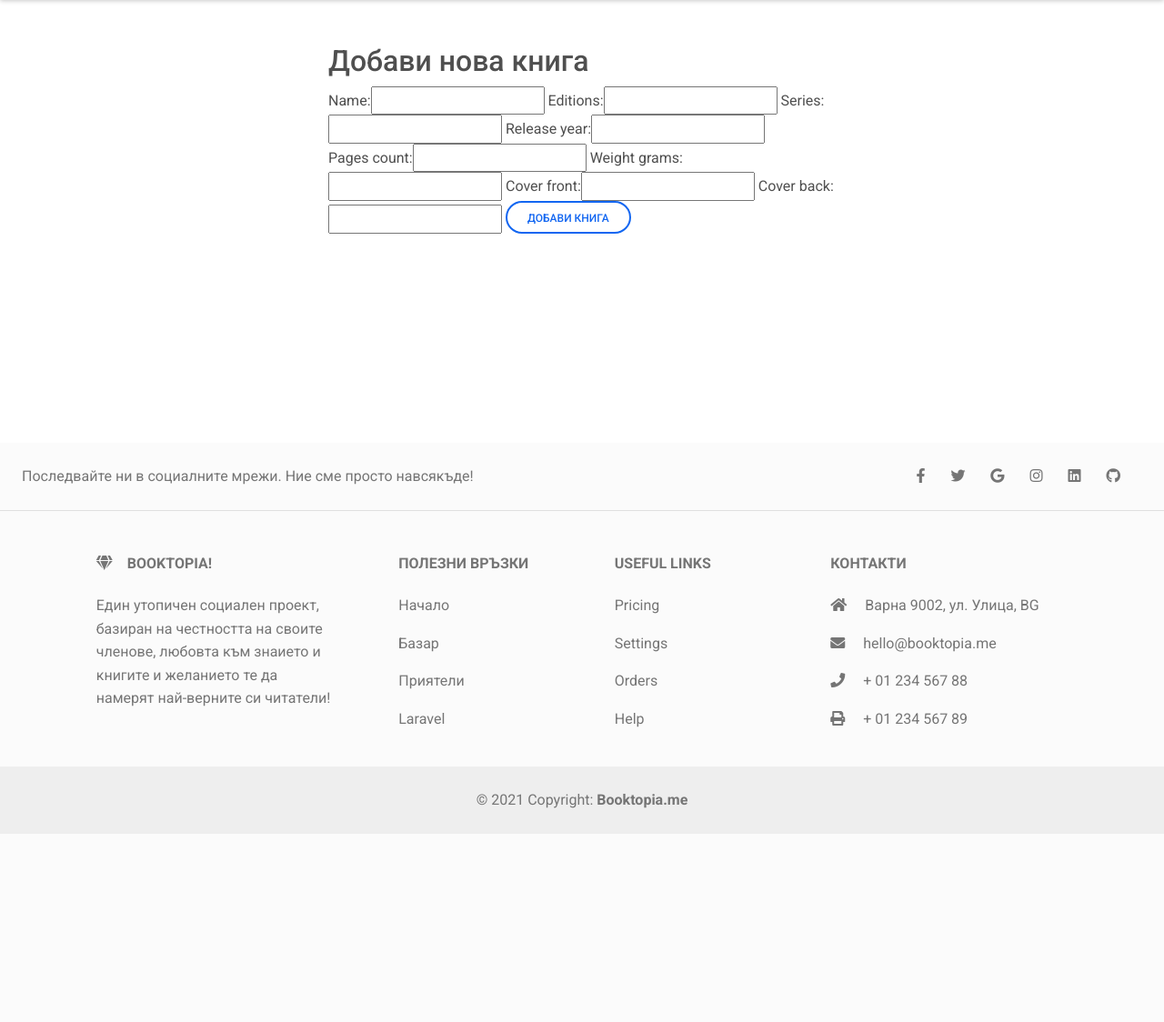
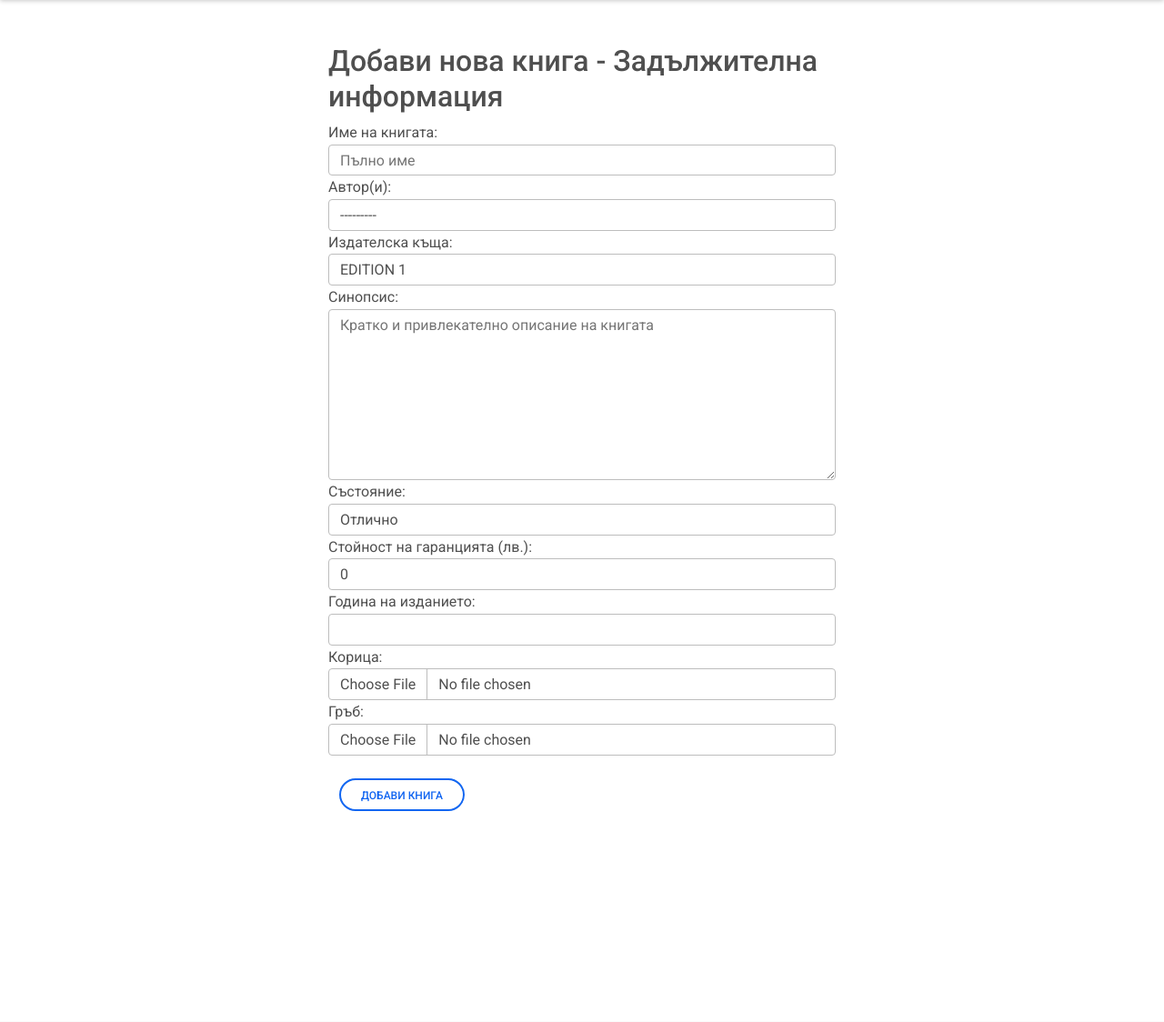
Before and after one commit to analog-void/booktopia, a Django app: page /book/add_book/ in a window 1280 px wide. Shown: the part 276-1400 px from the top of the page at 91% size. Before the commit the page ends 1193 px from the top, so only its background shows below. Run offline with Django 3.2, Linux system fonts and the light colour scheme; data comes from the database, SQL or seed files in the repository; both versions use the stored data as it was after the commit; some libraries are stand-ins or nearby versions.

Commit message:
Daily update

```diff
--- a/booktopia/accounts/views.py
+++ b/booktopia/accounts/views.py
@@ -43,4 +43,4 @@ def register_user(request):
 
 def logout_user(request):
     logout(request)
-    return redirect('index')
+    return redirect('book index')
--- a/booktopia/books/codecuts.py
+++ b/booktopia/books/codecuts.py
@@ -312,3 +312,9 @@ class ProductPriceInlineAdminView(admin.TabularInline):
 
 
 """
+
+<input
+type="{{ widget.type }}"
+name="{{ widget.name }}"{% if widget.value != None %}
+value="{{ widget.value|stringformat:'s' }}"{% endif %}
+{% include "django/forms/widgets/attrs.html" %}>
--- a/booktopia/books/forms.py
+++ b/booktopia/books/forms.py
@@ -1,4 +1,6 @@
 from django import forms
+
+from booktopia.books.models import Book
 
 """
 (
@@ -11,7 +13,6 @@ widget = forms.Textarea(attrs={})
 name = forms.CharField(max_length=100)
 authors = forms.ModelMultipleChoiceField(queryset=Author.objects.all())
 
-
         widget=forms.TextInput(
             attrs={
                 'class': 'form-control',
@@ -22,19 +23,85 @@ authors = forms.ModelMultipleChoiceField(queryset=Author.objects.all())
 )
 """
 
+"""
+       _content_type = forms.ModelChoiceField(
+            queryset=ContentType.objects.filter(id__in=content_types),
+            empty_label=None,
+            label=capfirst(_("model")),
 
-class AddBookForm(forms.Form):
-    name = forms.CharField()
-    editions = forms.CharField()
-    series = forms.CharField()
+"""
 
-    release_year = forms.CharField()
-    pages_count = forms.CharField()
-    weight_grams = forms.IntegerField()
 
-    # a revoir a cote
-    cover_front = forms.CharField()
-    cover_back = forms.CharField()
+class BootstrapFormMixin:
+    def _init_bootstrap(self):
+        for (_, field) in self.fields.items():
+            field.widget.attrs = {
+                'class': 'form-control',
+                # 'for': "typeNumber",
+            }
+
+
+class AddBookForm(forms.ModelForm, BootstrapFormMixin):
+    def __init__(self, *args, **kwargs):
+        super().__init__(*args, **kwargs)
+        self._init_bootstrap()  # cela on peut l'eviter
+
+        self.fields['name'].widget.attrs.update({'placeholder': 'Пълно име',
+                                                 'title': 'New title',
+                                                 'aria-describedby': "textExample1"})
+        self.fields['price_for_rent'].widget.attrs.update({'placeholder': 'Минимална стойност: 1 лев',
+                                                           'value': ''})
+        self.fields['synopsis'].widget.attrs.update({'placeholder': 'Кратко и привлекателно описание на книгата',
+                                                     'rows': 7,})
+
+# TODO: a ajouter plusieurs auteurs par livre,
+# agrandir le synopsis
+# Стойност на гаранцията (лв.): - Add value
+# Release year - DATE type
+#
+    class Meta:
+        model = Book
+        # required_css_class = 'required'
+        # error_css_class = 'error'
+
+        fields = ('name',
+                  'author_name',
+                  'editions',
+                  'synopsis',
+                  'visual_condition',
+                  'price_for_rent',
+                  'release_year',
+                  'cover_front',
+                  'cover_back',
+                  )
+
+        widgets = {
+            'name': forms.TextInput(attrs={'class': 'form-control',
+                                           'title': "test label",
+                                           'placeholder': 'Enter todo text',
+                                           'required': True,
+                                           "template_name": None,
+                                           },
+                                    ),
+
+            'synopsis': forms.Textarea(attrs={'class': 'form-control', 'rows': 7}),
+
+            # attrs={'class': 'form-control'}),  # queryset=Book.objects.all(),
+        }
+
+
+# class AddBookForm(forms.Form):
+#     name = forms.CharField()
+#     editions = forms.CharField()
+#     series = forms.CharField()
+#
+#     release_year = forms.CharField()
+#     pages_count = forms.CharField()
+#     weight_grams = forms.IntegerField()
+#
+#     # a revoir a cote
+#     cover_front = forms.CharField()
+#     cover_back = forms.CharField()
 
 
 class EditBookForm(forms.Form):
--- a/booktopia/books/models.py
+++ b/booktopia/books/models.py
@@ -27,8 +27,8 @@ used_resources.txt
 
 class Author(models.Model):
     timestamp = models.DateTimeField(auto_now_add=True, verbose_name='Дата на създаване на записа')
-    first_name = models.CharField(max_length=25, verbose_name='Име', unique=True)
-    last_name = models.CharField(max_length=25, verbose_name='Фамилия', unique=True)
+    first_name = models.CharField(max_length=25, verbose_name='Име',)
+    last_name = models.CharField(max_length=25, verbose_name='Фамилия', )
     pseudonym = models.CharField(max_length=25, verbose_name='Псевдоним', unique=True, null=True)
 
     date_of_birth = models.DateField(verbose_name='Рожденна Дата', blank=True, null=True)
@@ -240,11 +240,13 @@ class Book(models.Model):
 
     cover_front = models.ImageField(upload_to=file_upload_path, verbose_name='Корица',
                                     null=True, blank=True,
-                                    help_text="Моля, изберете снимка")
+                                    # help_text="Моля, изберете снимка"
+                                    )
 
     cover_back = models.ImageField(upload_to=file_upload_path, verbose_name='Гръб',
                                    null=True, blank=True,
-                                   help_text="Моля, изберете снимка")
+                                   # help_text="Моля, изберете снимка"
+                                   )
 
     @property
     def cover_front_url(self):
@@ -296,7 +298,7 @@ class Book(models.Model):
     book_reviews = models.ForeignKey(Reviews, on_delete=models.CASCADE,
                                      verbose_name='Ревюта', blank=True, null=True)
     owner = models.ForeignKey(Owner, on_delete=models.RESTRICT,
-                              verbose_name='Собственик', null=False)
+                              verbose_name='Собственик', null=True)
 
     # Random string generator for the QR code
     def qr_code_gen(self, request_type=None):
--- a/templates/books/book_add.html
+++ b/templates/books/book_add.html
@@ -1,18 +1,35 @@
 {% extends 'core_template.html' %}
+
+
 
 {% block content_main %}
 
     <div class="container">
-        <form action="{% url 'add new book' %}" class="w-50 m-auto" method="post">
-            <h2>Добави нова книга</h2>
+        <form action="{% url 'add new book' %}"
+              class="w-50 m-auto" method="post"
+              enctype="multipart/form-data">
+            <h2>Добави нова книга - Задължителна информация</h2>
             {% csrf_token %}
             {{ form }}
             {{ form.errors }}
 
-            <button type="submit" class="btn btn-rounded btn-outline-primary">Добави книга</button>
+            {% comment %}
+            {% for field in form %}
+                <div class="form-outline">
+{#                    {{ field }}#}
+{#                    {{ field.label }}#}
+                    <input type="{{ field.widget_type }}" id="{{ field.id_for_label }}" class="form-control"/>
+                    <label class="form-label" for="{{ field.id_for_label }}">{{ field.label }}</label>
+                </div>
+                <br>
+            {% endfor %}
+
+{% endcomment %}
+            <div class="container">
+                <br>
+                <button type="submit" class="btn btn-rounded btn-outline-primary">Добави книга</button>
+            </div>
         </form>
-
-
     </div>
 
 {% endblock %}
```
Also changed, not shown: booktopia/books/migrations/0011_auto_20210728_1456.py (added), booktopia/books/migrations/0012_alter_book_owner.py (added), db.sqlite3, media_upload/book_images/3/Alice_Glass_C_9V5db9a.jpg (added), media_upload/book_images/3/DSC_5491.jpg (added), media_upload/book_images/None/Alice_Glass_C.jpg (added), media_upload/book_images/None/book_qrcode.png, media_upload/book_images/None/image0.jpg (added), media_upload/book_images/None/photo_2021-04-04_09-45-31.jpg (added).
